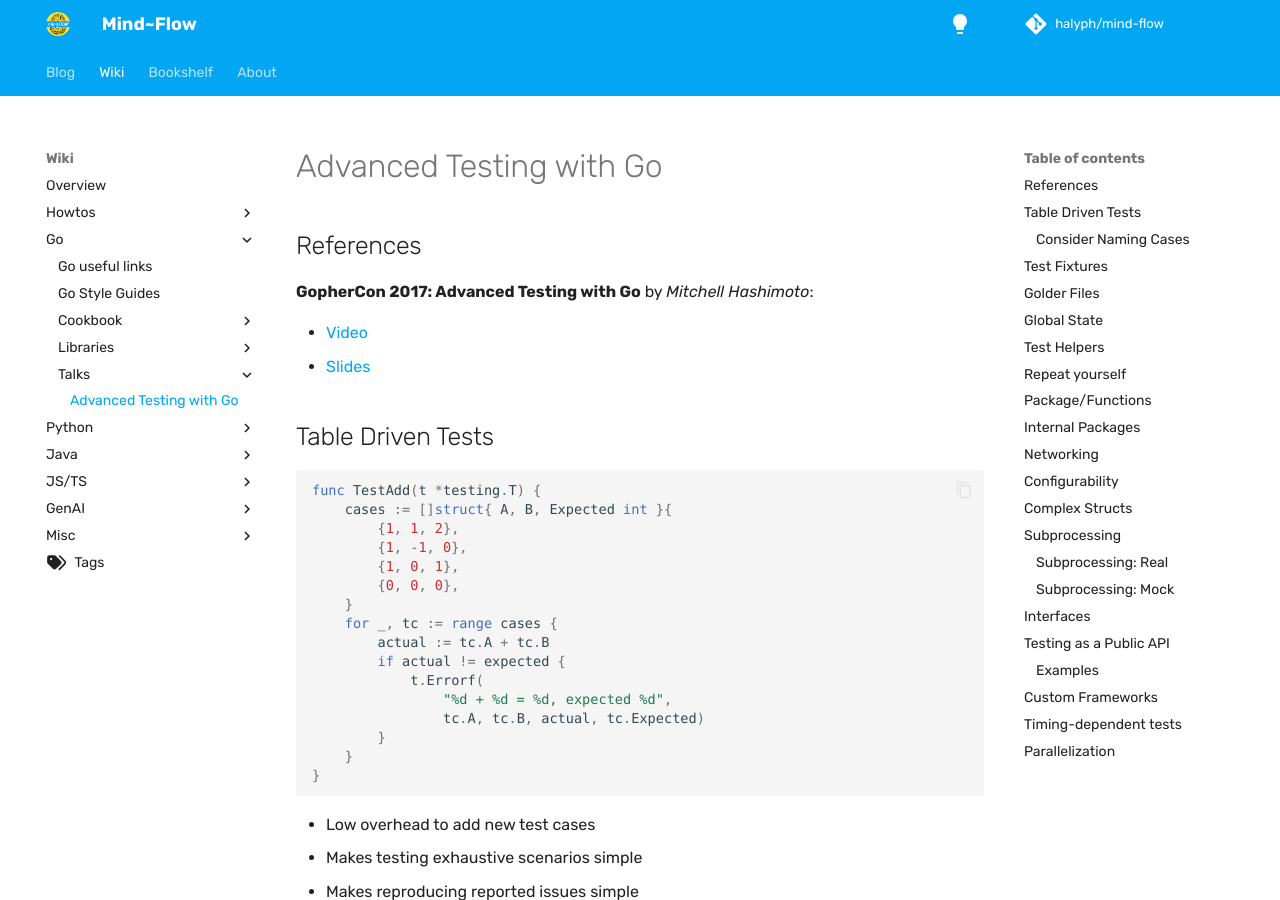
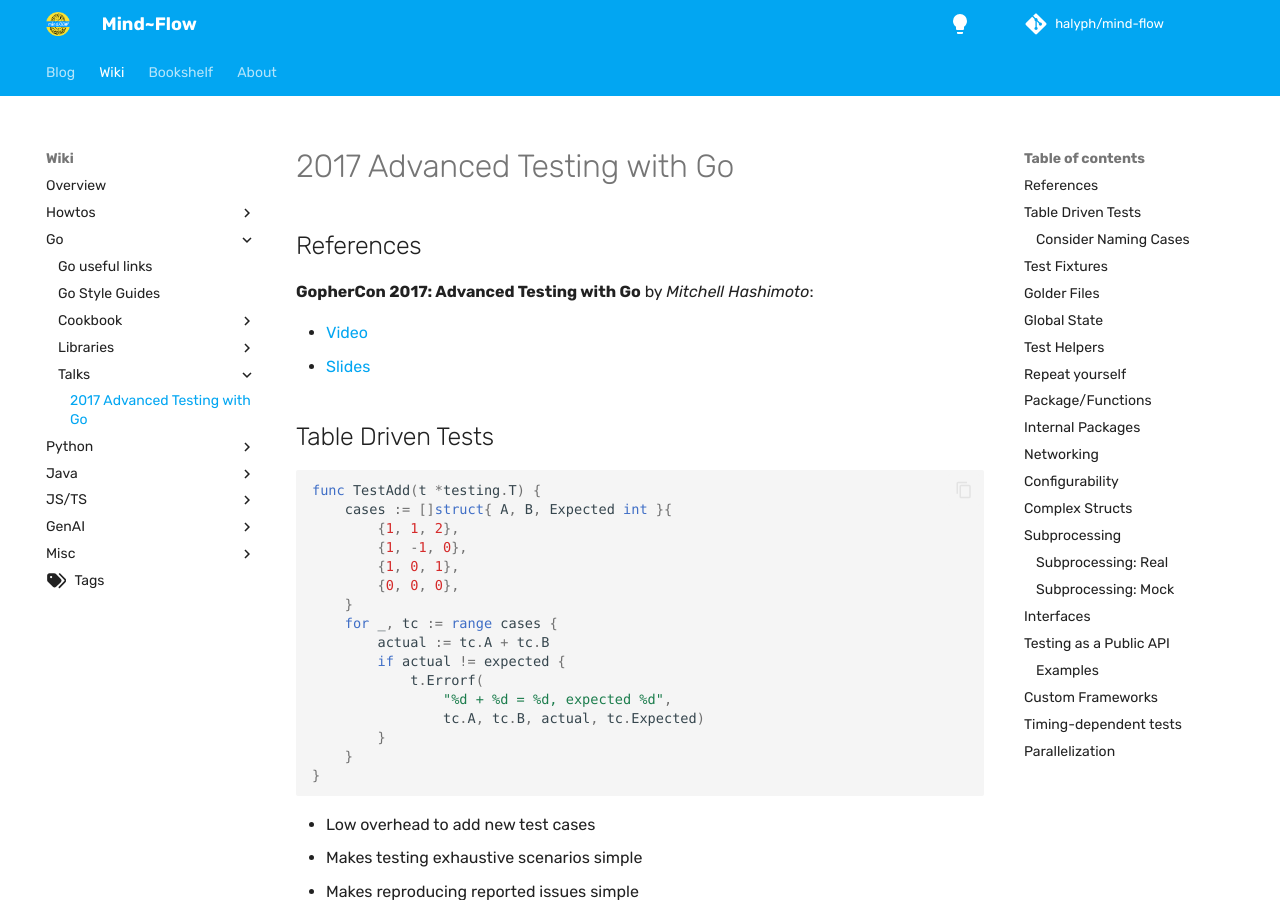
Before and after one commit to halyph/mind-flow, an MkDocs documentation site: the page built from docs/wiki/Lang-Go/talks/2017-adv-testing-conf.md, in a window 1280 px wide and 900 px high. Built offline with MkDocs 1.6.1 and Material for MkDocs 9.7.7, drawn with Linux system fonts in a browser that asks for light colours; some web fonts are replaced; comment, search, counter and statistics services are not loaded.

Commit message:
renamed file 2017-adv-testing-conf.md

```diff
--- a/docs/wiki/Lang-Go/talks/adv-testing-conf-2017.md
+++ b/docs/wiki/Lang-Go/talks/2017-adv-testing-conf.md
@@ -7,7 +7,7 @@ tags:
   - conference
 ---
 
-# Advanced Testing with Go
+# 2017 Advanced Testing with Go
 
 ## References
 
```
